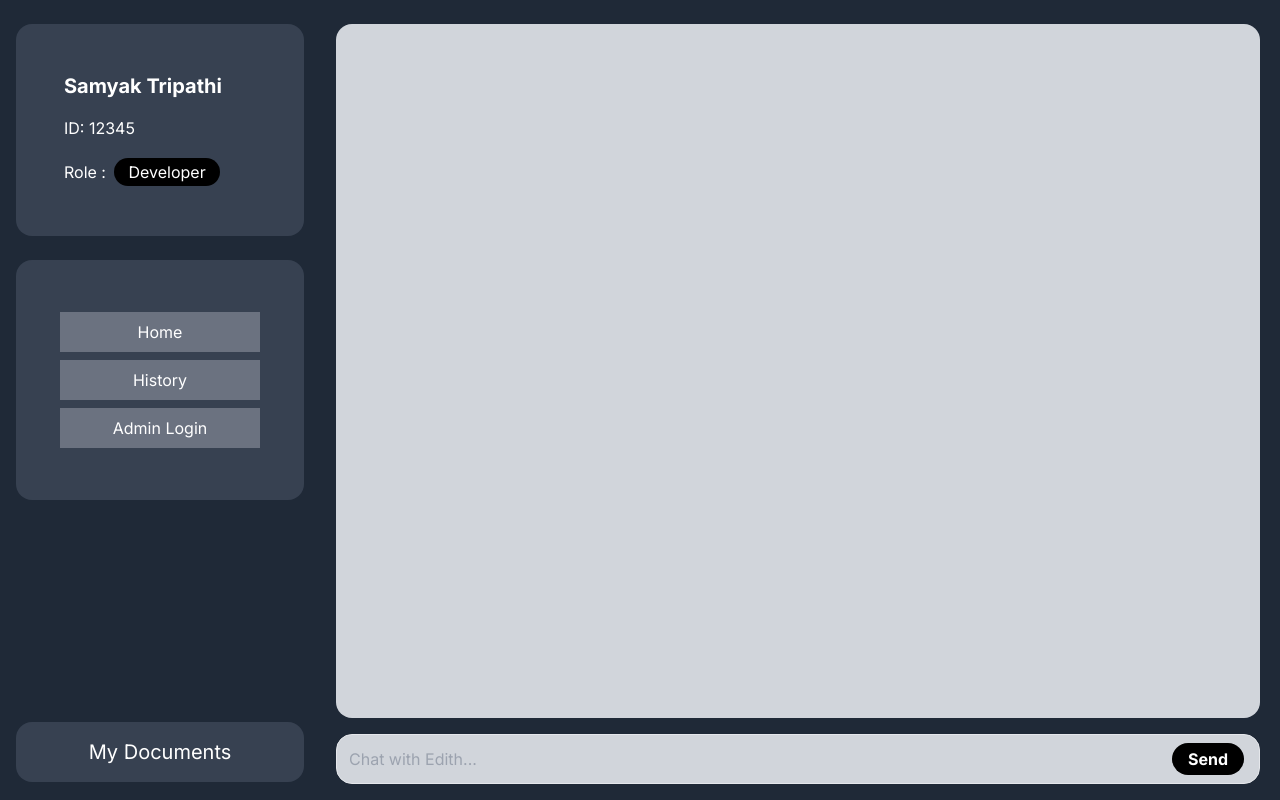
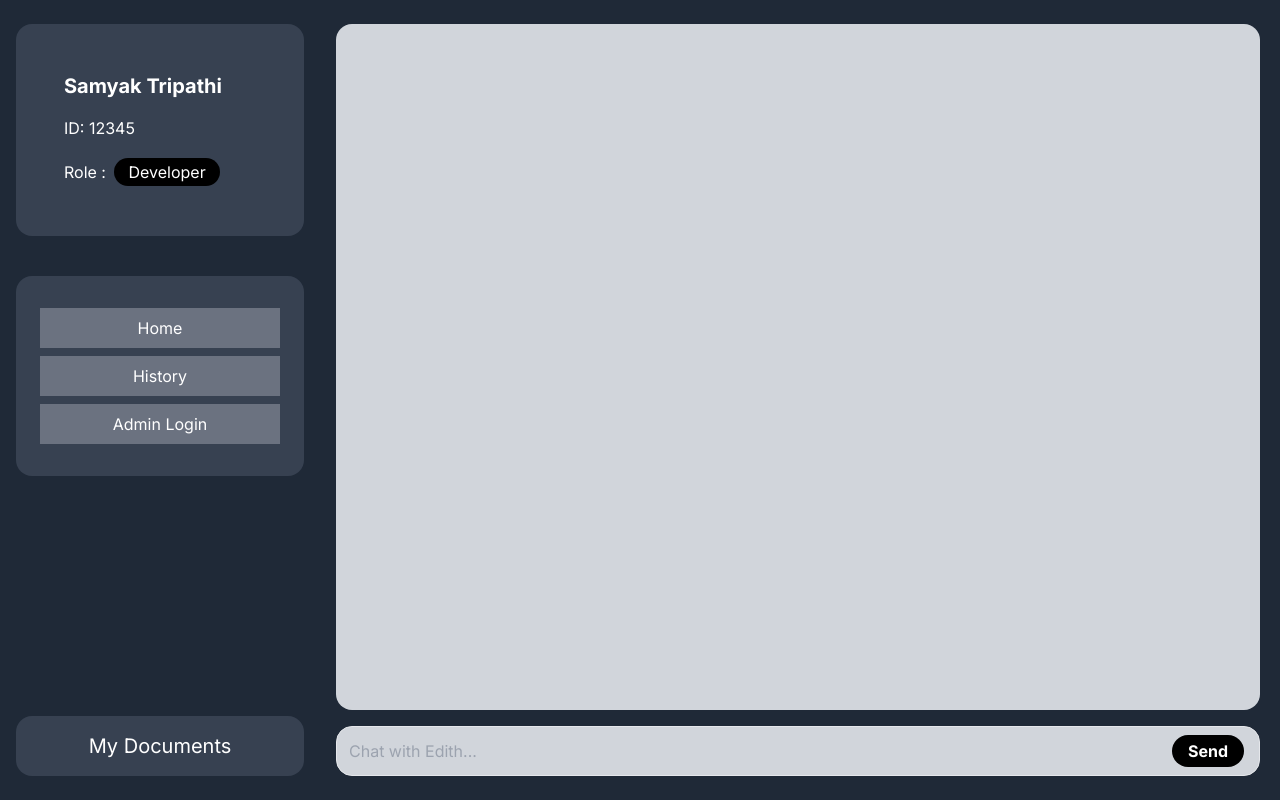
Before and after one commit to Ritwikgotbugs/Edith-chatbot, a Next.js app in the folder frontend/edith/: page /home in a window 1280 px wide. Built offline with nearby package versions, Linux system fonts and the light colour scheme.

Commit message:
changes4

```diff
--- a/frontend/edith/src/app/home/page.jsx
+++ b/frontend/edith/src/app/home/page.jsx
@@ -43,7 +43,7 @@ function HomePage() {
           </div>
 
           {/* Tabs Section */}
-          <div className="mb-0 mt-6 p-11 bg-gray-700 rounded-2xl">
+          <div className="mb- mt-10 p-6 bg-gray-700 rounded-2xl">
             <ul>
               <li className="mt-2 p-2 mb-2 w-full bg-gray-500 hover:bg-zinc-600 cursor-pointer text-center transition-colors duration-400">Home</li>
               <li className="p-2 mb-2 w-full bg-gray-500 cursor-pointer hover:bg-zinc-600 text-center transition-colors duration-400">History</li>
@@ -57,7 +57,7 @@ function HomePage() {
           </div>
 
           {/* My Documents Section */}
-          <div className="mt-auto mb-0.5 p-4 bg-gray-700 rounded-2xl">
+          <div className="mt-auto mb-2 p-4 bg-gray-700 rounded-2xl">
             <div
               className="cursor-pointer text-xl text-center"
               onClick={() => setIsDocumentsExpanded(!isDocumentsExpanded)}
@@ -88,7 +88,7 @@ function HomePage() {
           </div>
 
           {/* Chat Bar */}
-          <div className="mt-4 relative">
+          <div className="mt-4 mb-2 relative">
             <input
               type="text"
               className="w-full bg-gray-300 text-slate-800 p-3 pr-16 border rounded-2xl"
```
Also changed, not shown: frontend/edith/package.json (+5 -4 lines), 1 other file (tests, documents, lock files or other folders).
